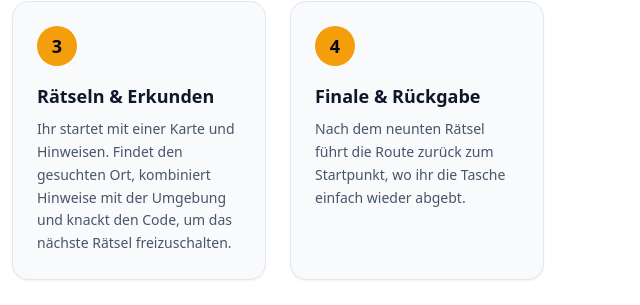
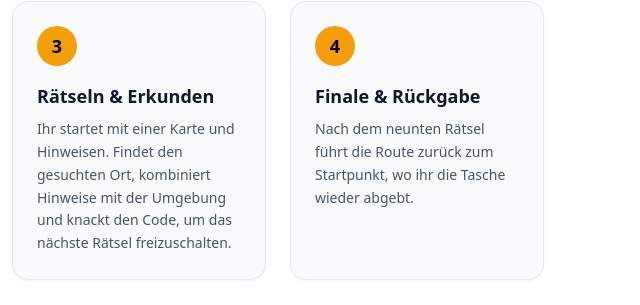
Before and after one commit to FranzBuehl/hallEscape, a website: page index.html in a window 1280 px wide. Shown: the part 2163-2468 px from the top of the page, 640-1280 px from the left. Drawn offline with Linux system fonts and the light colour scheme.

Commit message:
Refine: remove 'einfach' from step 4 in index.html

```diff
--- a/index.html
+++ b/index.html
@@ -415,7 +415,7 @@
           </div>
           <h4 class="font-bold text-lg text-slate-900 mb-2">Finale & Rückgabe</h4>
           <p class="text-slate-600 text-sm leading-relaxed flex-grow">
-            Nach dem neunten Rätsel führt die Route zurück zum Startpunkt, wo ihr die Tasche einfach wieder abgebt.
+            Nach dem neunten Rätsel führt die Route zurück zum Startpunkt, wo ihr die Tasche wieder abgebt.
           </p>
         </div>
 
```
